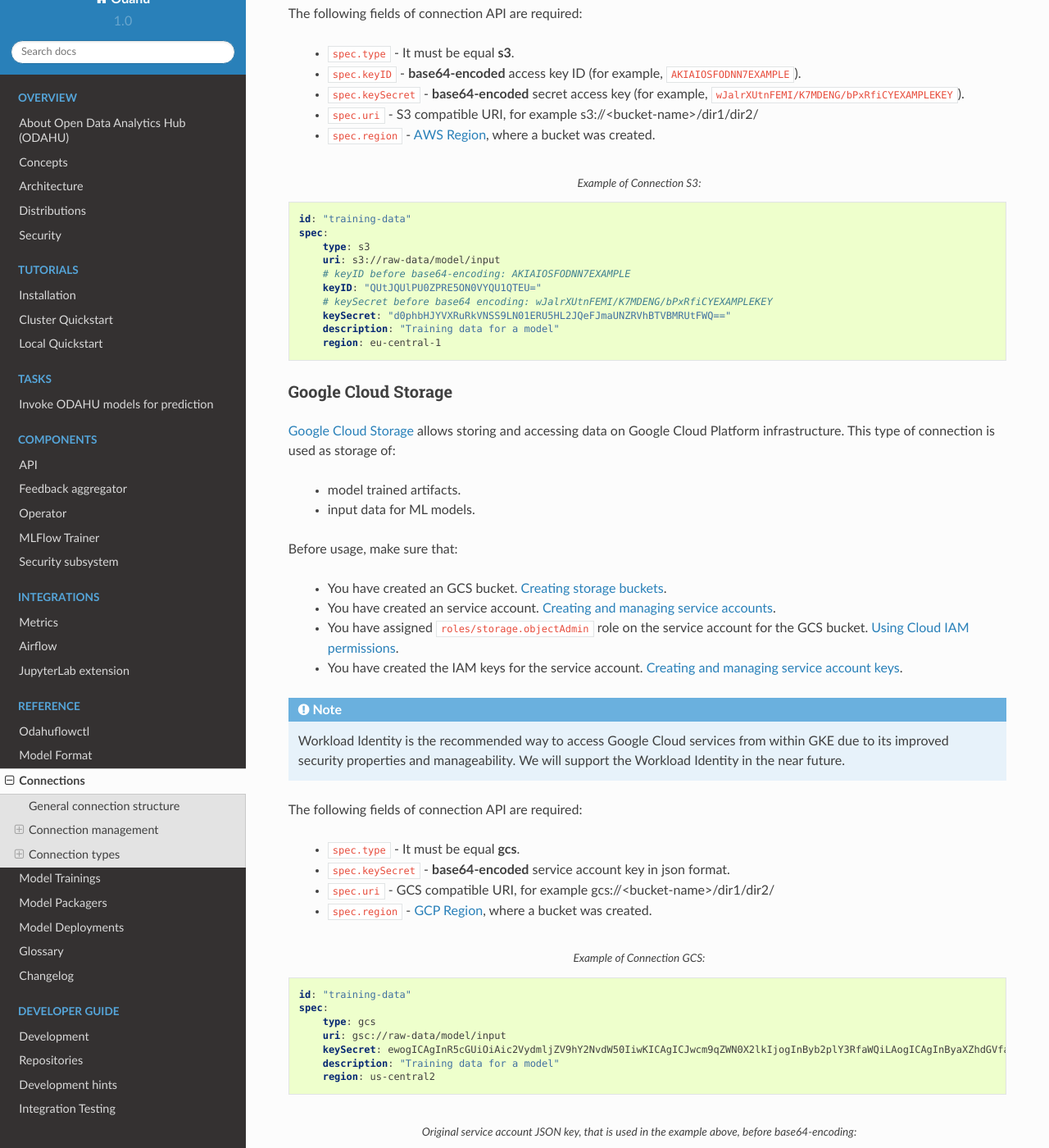
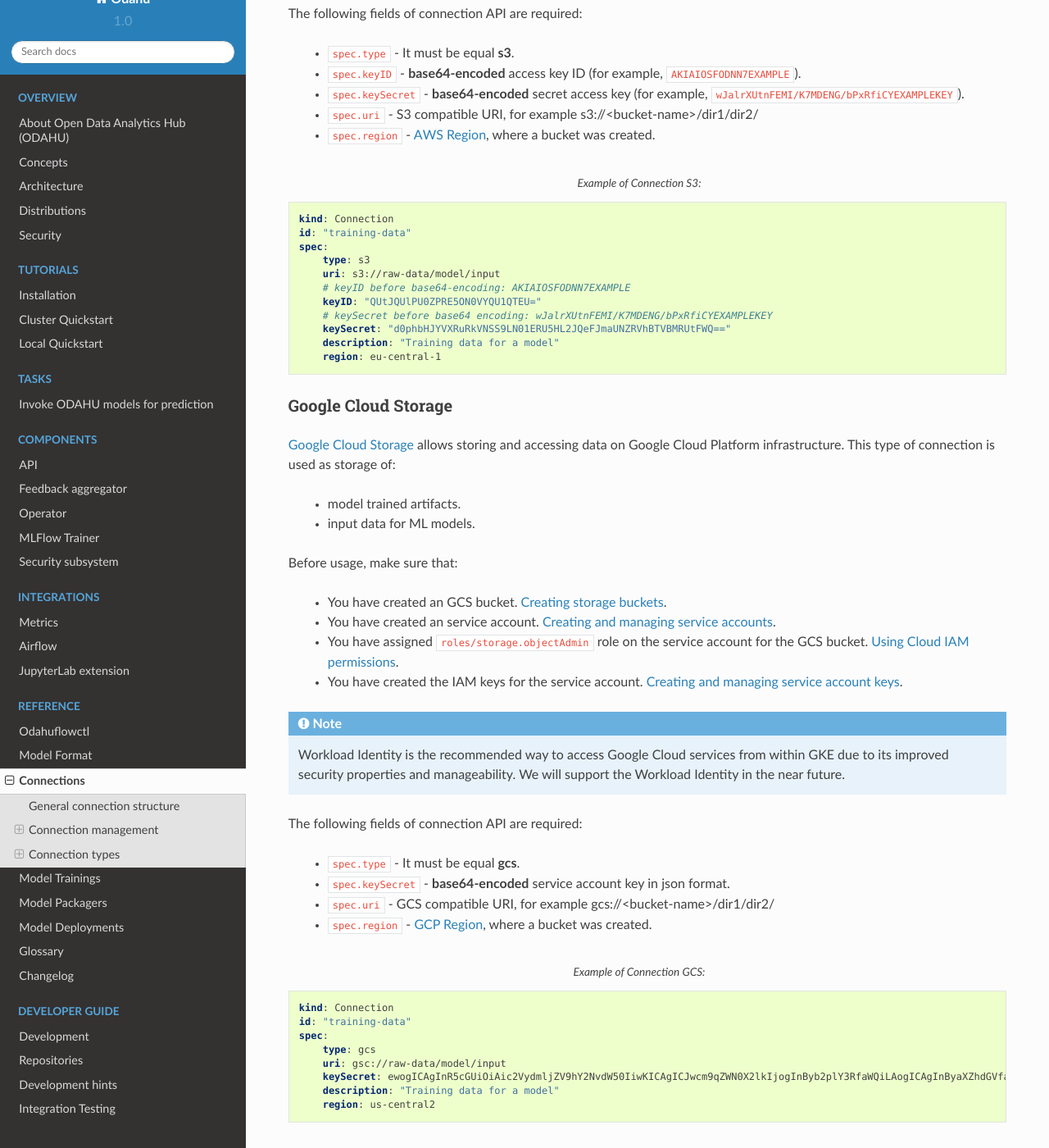
Before and after one commit to odahu/odahu-docs, a Sphinx documentation site: the page built from source/ref_connections.rst, in a window 1280 px wide and 1400 px high, scrolled down 2696 px. Shown: the whole window at 82% size. Built offline with Sphinx 7.4.7 and the Read the Docs theme 2.0.0, drawn with Linux system fonts in a browser that asks for light colours; formulas are drawn with MathJax 3; some of the changed text lies outside the part shown.

Commit message:
added kind parameter to specs

```diff
--- a/source/ref_connections.rst
+++ b/source/ref_connections.rst
@@ -146,6 +146,7 @@ The following fields of connection API are required:
     :caption: Example of Connection S3:
     :name: Connection S3 file
 
+    kind: Connection
     id: "training-data"
     spec:
         type: s3
@@ -188,6 +189,7 @@ The following fields of connection API are required:
     :caption: Example of Connection GCS:
     :name: Connection GCS file
 
+    kind: Connection
     id: "training-data"
     spec:
         type: gcs
@@ -240,6 +242,7 @@ The following fields of connection API are required:
     :caption: Example of Connection Blob Storage:
     :name: Connection Blob Storage file
 
+    kind: Connection
     id: "training-data"
     spec:
         type: azureblob
@@ -277,6 +280,7 @@ Example of command to encode ssh key:
     :caption: Example of GIT Connection:
     :name: GIT Connection
 
+    kind: Connection
     id: "ml-repository"
     spec:
         type: git
@@ -319,6 +323,7 @@ The following fields of connection API are required:
     :caption: Example of GCR Docker connection
     :name: GCR docker connection file
 
+    kind: Connection
     id: "docker-registry"
     spec:
         type: docker
@@ -348,6 +353,7 @@ The following fields of connection API are required:
     :caption: Example of Docker Hub
     :name: Connection Docker Hub file
 
+    kind: Connection
     id: "docker-registry"
     spec:
         type: docker
@@ -384,6 +390,7 @@ The following fields of connection API are required:
     :caption: Example of Connection ECR:
     :name: Connection ECR file
 
+    kind: Connection
     id: "docker-registry"
     spec:
         type: ecr
--- a/source/ref_packagers.rst
+++ b/source/ref_packagers.rst
@@ -260,6 +260,7 @@ The following example assumes that you have created a connection with `test-dock
     :caption: Minimal Example of Docker REST packager
     :name: Minimal Example of Docker REST packager file
 
+    kind: ModelPackaging
     id: "docker-rest-packager-example"
     spec:
         integrationName: docker-rest
@@ -276,6 +277,7 @@ Now, let's try to change the docker image name and number of workers.
     :caption: Docker REST packager with custom arguments
     :name: Docker REST packager with custom arguments file
 
+    kind: ModelPackaging
     id: "docker-rest-packager-example"
     spec:
         integrationName: docker-rest
@@ -394,6 +396,7 @@ The following example assumes that you have created a connection with `test-dock
     :caption: Minimal Example of Docker CLI packager
     :name: Minimal Example of Docker CLI packager file
 
+    kind: ModelPackaging
     id: "docker-cli-packager-example"
     spec:
         integrationName: docker-cli
@@ -410,6 +413,7 @@ Now, let's try to change the docker image name and the base image.
     :caption: Docker CLI packager with custom arguments
     :name: Docker CLI packager with custom arguments file
 
+    kind: ModelPackaging
     id: "docker-cli-packager-example"
     spec:
         integrationName: docker-cli
--- a/source/ref_trainings.rst
+++ b/source/ref_trainings.rst
@@ -119,6 +119,7 @@ First of all, we should create an :ref:`Odahu-flow GCS connection<ref_connection
 .. code-block:: yaml
     :caption: Training Data GCS:
 
+    kind: ModelTraining
     id: "wine-training-data-conn"
     spec:
         type: gcs
--- a/source/tutorials_wine.rst
+++ b/source/tutorials_wine.rst
@@ -525,8 +525,8 @@ Paste code into the file:
    :linenos:
    :emphasize-lines: 4, 6-8
 
+   kind: ModelPackaging
    id: wine-tutorial
-   kind: ModelPackaging
    spec:
      artifactName: "<fill-in>"  # Use artifact name from Train step
      targets:
@@ -612,8 +612,8 @@ Paste code into the file:
    :linenos:
    :emphasize-lines: 4, 6-8
 
+   kind: ModelDeployment
    id: wine-tutorial
-   kind: ModelDeployment
    spec:
      image: "<fill-in>"
      minReplicas: 1
```
